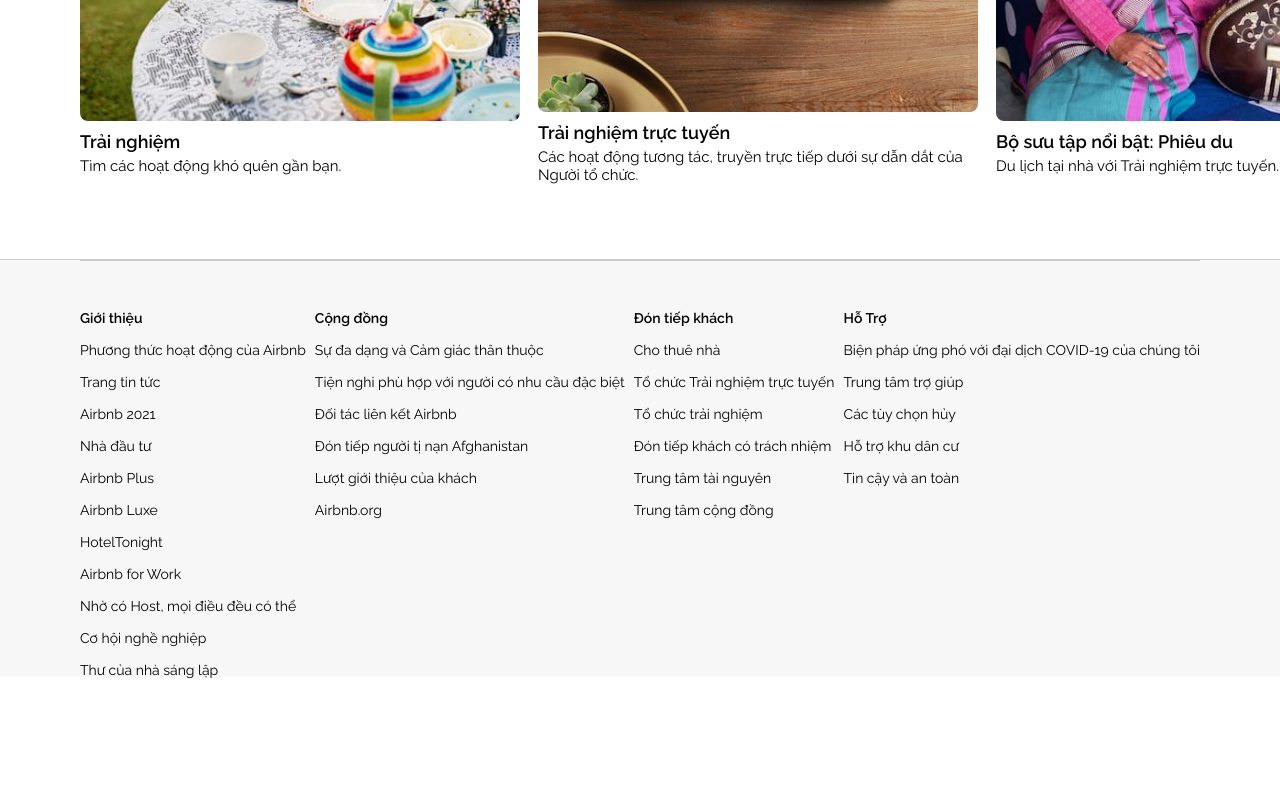
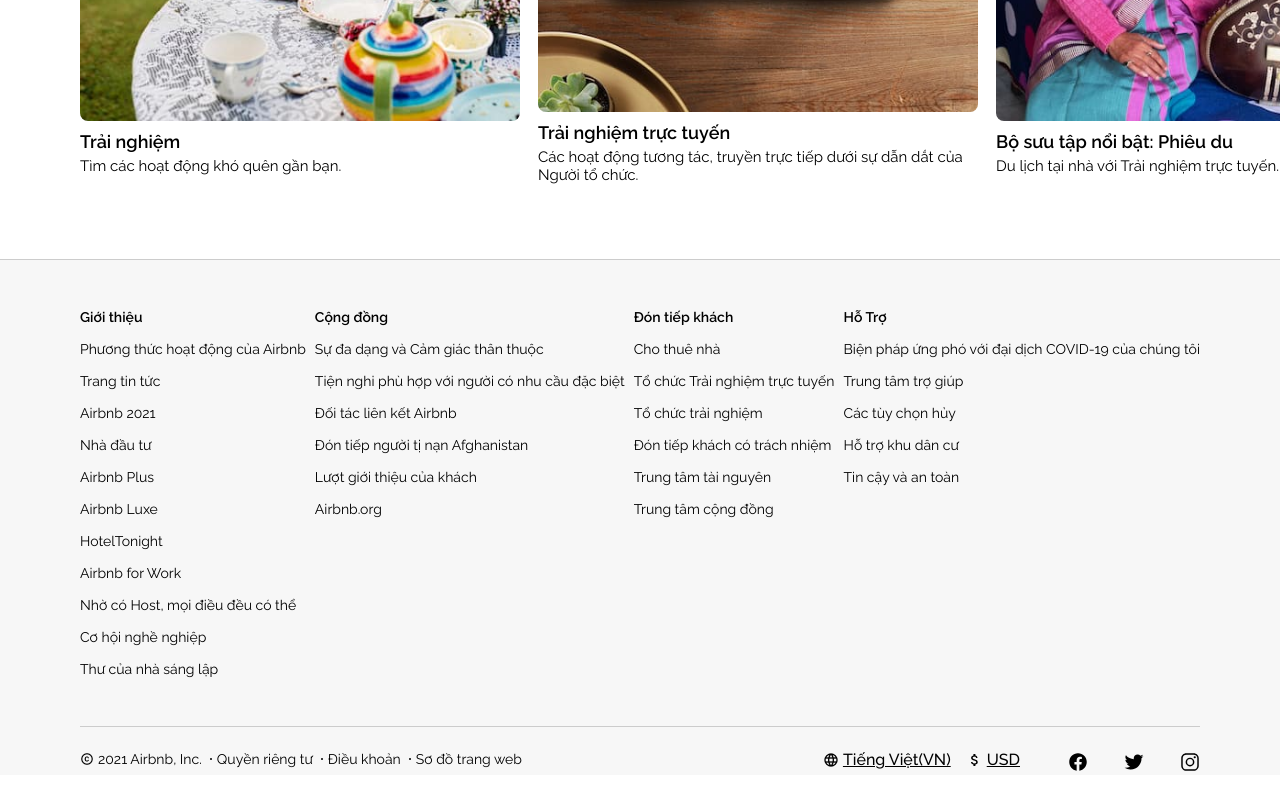
Before and after one commit to vanntrong/airbnb-clone, a plain HTML site: page index.html in a window 1280 px wide. Shown: the part 2154-2954 px from the top of the page. Before the commit the page ends 2832 px from the top, so only its background shows below. Drawn offline with nearby package versions, Linux system fonts and the light colour scheme.

Commit message:
finish airbnb

```diff
--- a/assets/css/style.css
+++ b/assets/css/style.css
@@ -446,10 +446,10 @@
   display: flex;
   align-items: flex-start;
   justify-content: space-between;
-  border-top: 1px solid #ccc;
+  border-bottom: 1px solid #ccc;
 }
 .footer__top-list {
-  margin-top: 50px;
+  margin: 50px 0;
 }
 .footer__top-list span {
   font-size: 1.4rem;
@@ -466,3 +466,105 @@
 .footer__item-link:hover {
   text-decoration: underline;
 }
+.footer__bottom {
+  display: flex;
+  align-items: flex-start;
+  justify-content: space-between;
+  margin: 25px 0;
+}
+.footer__bottom-left {
+  display: flex;
+  align-items: flex-start;
+}
+.footer__copyright {
+  display: flex;
+  align-items: center;
+}
+.footer__copyright-icon {
+  font-size: 1.4rem;
+}
+.footer__copyright-text {
+  font-size: 1.4rem;
+  margin-left: 4px;
+}
+.footer__rules {
+  display: flex;
+  align-items: center;
+  justify-content: space-between;
+}
+.footer__rule {
+  font-size: 1.4rem;
+  margin-left: 15px;
+  position: relative;
+  cursor: pointer;
+}
+.footer__rule:hover {
+  text-decoration: underline;
+}
+.footer__rule::before {
+  content: "";
+  position: absolute;
+  width: 2px;
+  height: 2px;
+  border-radius: 50%;
+  background-color: #000;
+  top: 50%;
+  transform: translateY(-50%);
+  left: -7px;
+}
+.footer__bottom-right {
+  display: flex;
+  align-items: flex-start;
+  cursor: pointer;
+}
+
+.footer__language {
+  display: flex;
+  align-items: center;
+}
+.footer__language:hover {
+  opacity: 0.9;
+}
+.footer__language-icon {
+  font-size: 1.6rem;
+  font-weight: 500;
+}
+.footer__language-text {
+  font-size: 1.6rem;
+  font-weight: 500;
+  text-decoration: underline;
+  margin-left: 4px;
+}
+.footer__currency {
+  display: flex;
+  align-items: center;
+}
+.footer__currency:hover {
+  opacity: 0.9;
+}
+.footer__currency-icon {
+  font-size: 1.6rem;
+  margin-left: 16px;
+  font-weight: 300;
+}
+.footer__currency-text {
+  font-size: 1.6rem;
+  font-weight: 500;
+  text-decoration: underline;
+  margin-left: 4px;
+}
+.footer__link {
+  display: flex;
+  align-items: center;
+  margin-left: 30px;
+}
+.footer__link-icon {
+  font-size: 2rem;
+  margin: 0 18px;
+}
+.footer__link-icon:last-child {
+  margin-right: unset;
+}
+.footer__link:hover {
+  opacity: 0.9;
+}
--- a/index.html
+++ b/index.html
@@ -21,6 +21,8 @@
     <link rel="stylesheet" href="./assets/css/reset.css" />
     <link rel="stylesheet" href="./assets/css/base.css" />
     <link rel="stylesheet" href="./assets/css/style.css" />
+    <script type="module" src="https://unpkg.com/ionicons@5.5.2/dist/ionicons/ionicons.esm.js"></script>
+    <script nomodule src="https://unpkg.com/ionicons@5.5.2/dist/ionicons/ionicons.js"></script>
   </head>
   <body>
     <header class="header">
@@ -229,7 +231,38 @@
         </ul>
       </div>
       <div class="footer__bottom">
-
+        <div class="footer__bottom-left">
+          <div class="footer__copyright">
+            <span class="material-icons-outlined footer__copyright-icon"> copyright </span>
+            <span class="footer__copyright-text">2021 Airbnb, Inc.</span>
+          </div>
+          <div class="footer__rules">
+            <span class="footer__rule">Quyền riêng tư</span>
+            <span class="footer__rule">Điều khoản</span>
+            <span class="footer__rule">Sơ đồ trang web</span>
+          </div>
+        </div>
+        <div class="footer__bottom-right">
+          <div class="footer__language">
+            <span class="material-icons-outlined footer__language-icon"> language </span>
+            <span class="footer__language-text">Tiếng Việt(VN)</span>
+          </div>
+          <div class="footer__currency">
+            <span class="material-icons-outlined footer__currency-icon"> attach_money </span>
+            <span class="footer__currency-text">USD</span>
+          </div>
+          <div class="footer__link">
+            <div class="footer__link-icon">
+              <ion-icon name="logo-facebook"></ion-icon>
+            </div>
+            <div class="footer__link-icon">
+              <ion-icon name="logo-twitter"></ion-icon>
+            </div>
+            <div class="footer__link-icon">
+              <ion-icon name="logo-instagram"></ion-icon>
+            </div>
+          </div>
+        </div>
       </div>
     </footer>
   </body>
```
